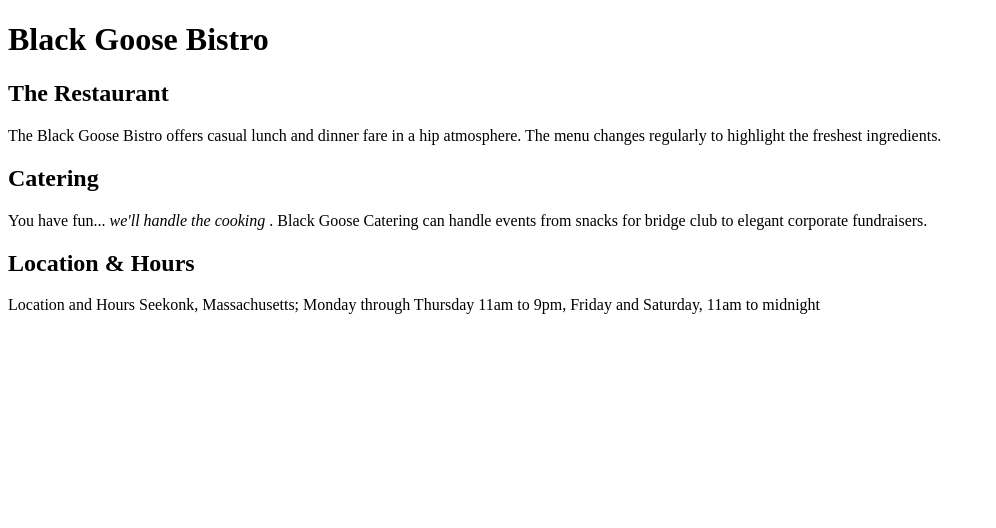
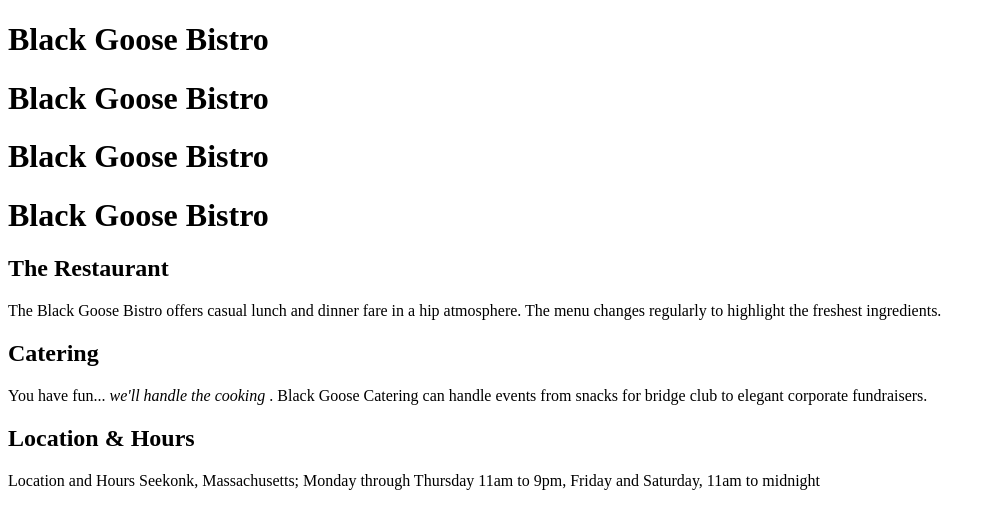
Before and after one commit to asharansari213/lab1-Web, a plain HTML site: page index.html in a window 1280 px wide. Shown: the whole page, without its empty margins (0-996 px from the left). Drawn offline with Linux system fonts and the light colour scheme.

Commit message:
Update index.html

```diff
--- a/index.html
+++ b/index.html
@@ -8,6 +8,10 @@
 </head>
 <body>
     <h1>Black Goose Bistro</h1>
+    <h1>Black Goose Bistro</h1>
+    <h1>Black Goose Bistro</h1>
+    <h1>Black Goose Bistro</h1>
+
     <h2>The Restaurant</h2>
     <p>The Black Goose Bistro offers casual lunch and
         dinner fare in a hip atmosphere. The menu changes
```
